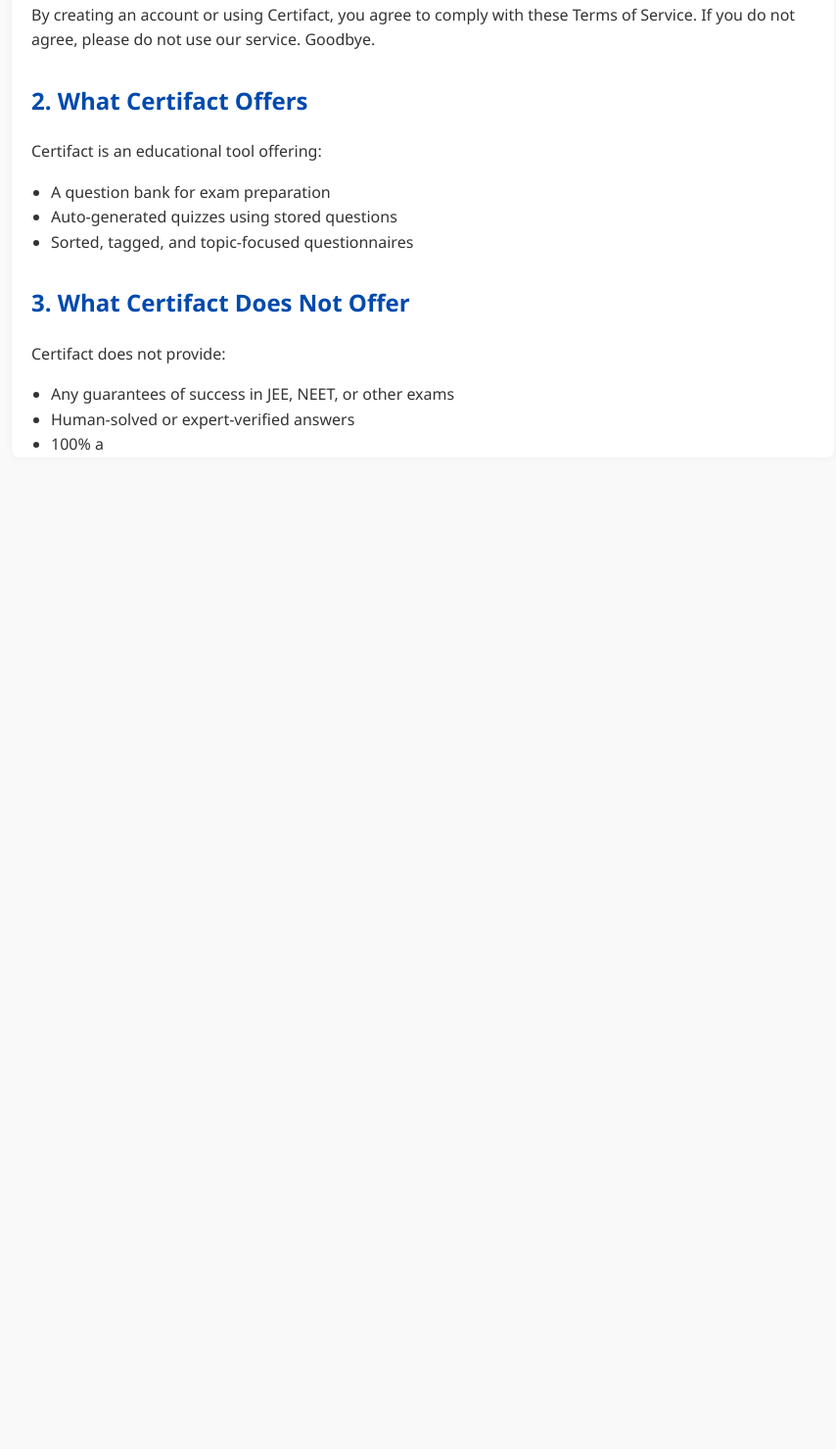
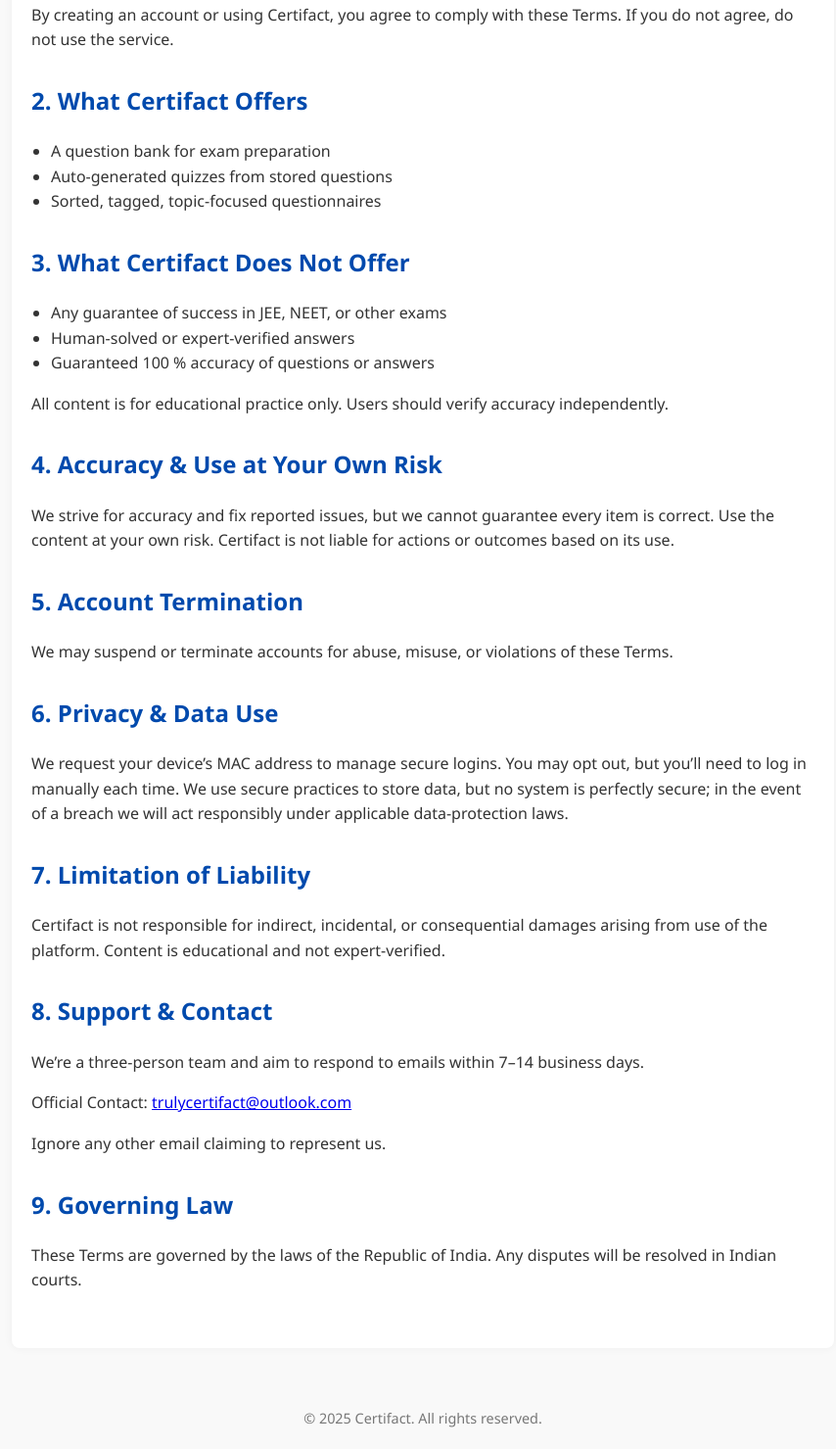
Before and after one commit to certifacted-op/certifact-TOS, a plain HTML site: page index.html in a window 1280 px wide. Shown: the part 311-1790 px from the top of the page at 98% size, without its empty margins (208-1062 px from the left). Before the commit the page ends 818 px from the top, so only its background shows below. Drawn offline with Linux system fonts and the light colour scheme.

Commit message:
Update index.html

```diff
--- a/index.html
+++ b/index.html
@@ -3,76 +3,96 @@
 <head>
   <meta charset="UTF-8">
   <meta name="viewport" content="width=device-width, initial-scale=1">
-  <title>Certifact Terms of Service</title>
+  <title>Certifact – Terms of Service</title>
   <style>
     body {
       font-family: "Segoe UI", Tahoma, Geneva, Verdana, sans-serif;
       line-height: 1.6;
       margin: 0;
       padding: 0;
-      background-color: #f9f9f9;
+      background: #f9f9f9;
       color: #333;
     }
-
     header {
-      background-color: #004aad;
-      color: white;
+      background: #004aad;
+      color: #fff;
       padding: 20px;
       text-align: center;
     }
-
     main {
       max-width: 800px;
       margin: 40px auto;
-      padding: 0 20px;
-      background: white;
+      padding: 0 20px 40px;
+      background: #fff;
+      border-radius: 8px;
       box-shadow: 0 0 10px rgba(0,0,0,0.05);
-      border-radius: 8px;
     }
-
     h1, h2 {
       color: #004aad;
     }
-
     h2 {
       margin-top: 30px;
     }
-
     ul {
       padding-left: 20px;
     }
-
     footer {
       text-align: center;
       font-size: 0.9em;
+      color: #777;
       padding: 20px;
-      color: #777;
     }
   </style>
 </head>
 <body>
-
   <header>
-  <h1>Certifact Terms of Service</h1>
+    <h1>Certifact – Terms of Service</h1>
   </header>
 
   <main>
-  <p>We at Certifact believe in transparency. These Terms of Service are the basic ground rules for using our platform. We’ve kept the language as plain as possible while covering important legal responsibilities.</p>
+    <p>We value transparency. These Terms of Service set the ground rules for using Certifact. Please read them carefully before using our platform.</p>
 
     <h2>1. Acceptance of Terms</h2>
-  <p>By creating an account or using Certifact, you agree to comply with these Terms of Service. If you do not agree, please do not use our service. Goodbye.</p>
+    <p>By creating an account or using Certifact, you agree to comply with these Terms. If you do not agree, do not use the service.</p>
 
     <h2>2. What Certifact Offers</h2>
-  <p>Certifact is an educational tool offering:</p>
     <ul>
       <li>A question bank for exam preparation</li>
-    <li>Auto-generated quizzes using stored questions</li>
-    <li>Sorted, tagged, and topic-focused questionnaires</li>
+      <li>Auto-generated quizzes from stored questions</li>
+      <li>Sorted, tagged, topic-focused questionnaires</li>
     </ul>
 
     <h2>3. What Certifact Does Not Offer</h2>
-  <p>Certifact does not provide:</p>
     <ul>
-    <li>Any guarantees of success in JEE, NEET, or other exams</li>
+      <li>Any guarantee of success in JEE, NEET, or other exams</li>
       <li>Human-solved or expert-verified answers</li>
-    <li>100% a
+      <li>Guaranteed 100 % accuracy of questions or answers</li>
+    </ul>
+    <p>All content is for educational practice only. Users should verify accuracy independently.</p>
+
+    <h2>4. Accuracy & Use at Your Own Risk</h2>
+    <p>We strive for accuracy and fix reported issues, but we cannot guarantee every item is correct. Use the content at your own risk. Certifact is not liable for actions or outcomes based on its use.</p>
+
+    <h2>5. Account Termination</h2>
+    <p>We may suspend or terminate accounts for abuse, misuse, or violations of these Terms.</p>
+
+    <h2>6. Privacy & Data Use</h2>
+    <p>We request your device’s MAC address to manage secure logins. You may opt out, but you’ll need to log in manually each time. We use secure practices to store data, but no system is perfectly secure; in the event of a breach we will act responsibly under applicable data-protection laws.</p>
+
+    <h2>7. Limitation of Liability</h2>
+    <p>Certifact is not responsible for indirect, incidental, or consequential damages arising from use of the platform. Content is educational and not expert-verified.</p>
+
+    <h2>8. Support & Contact</h2>
+    <p>We’re a three-person team and aim to respond to emails within 7–14 business days.</p>
+    <p>Official Contact: <a href="mailto:trulycertifact@outlook.com">trulycertifact@outlook.com</a></p>
+    <p>Ignore any other email claiming to represent us.</p>
+
+    <h2>9. Governing Law</h2>
+    <p>These Terms are governed by the laws of the Republic of India. Any disputes will be resolved in Indian courts.</p>
+  </main>
+
+  <footer>
+    &copy; 2025 Certifact. All rights reserved.
+  </footer>
+</body>
+</html>
```
Lines whose indentation alone changed are shown as unchanged.
